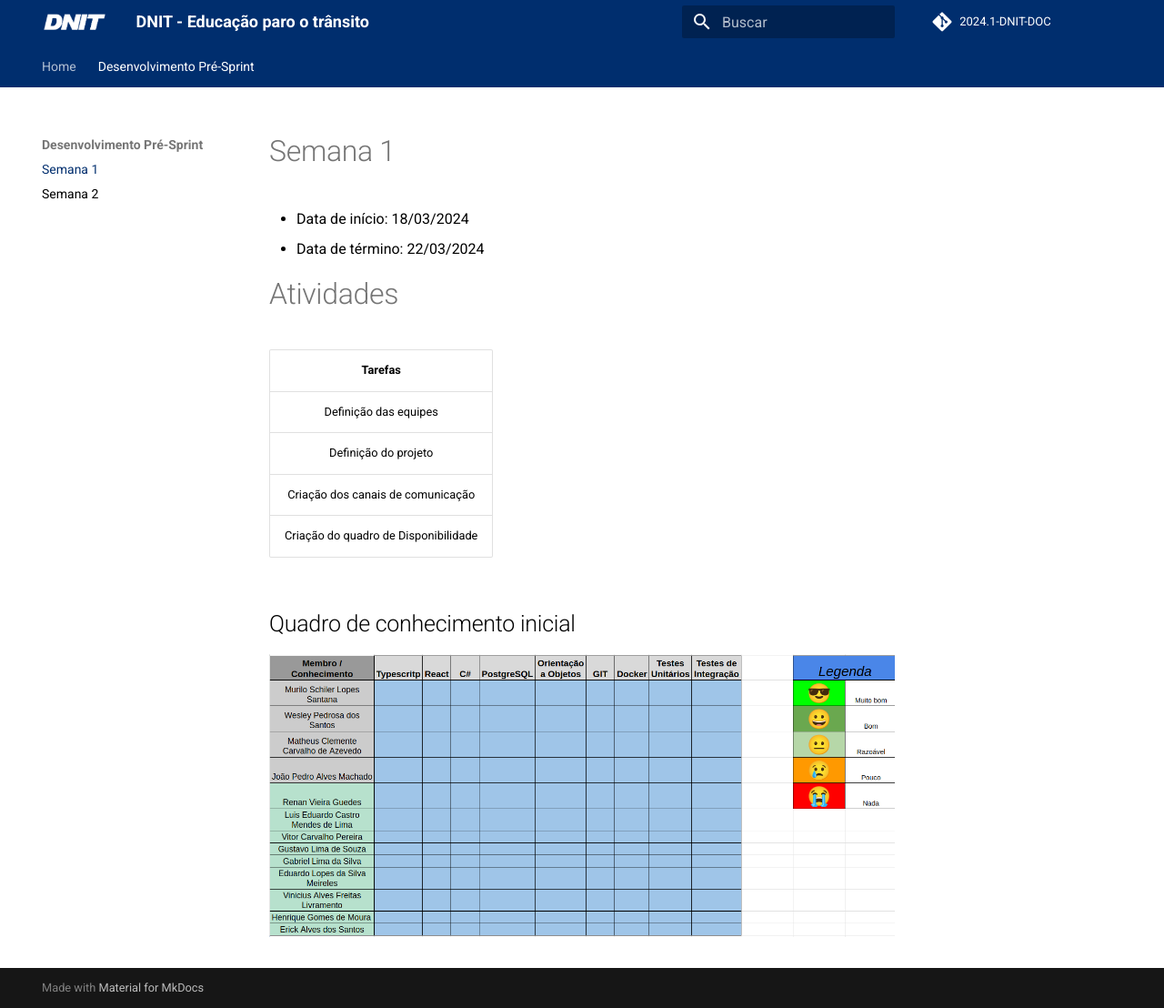
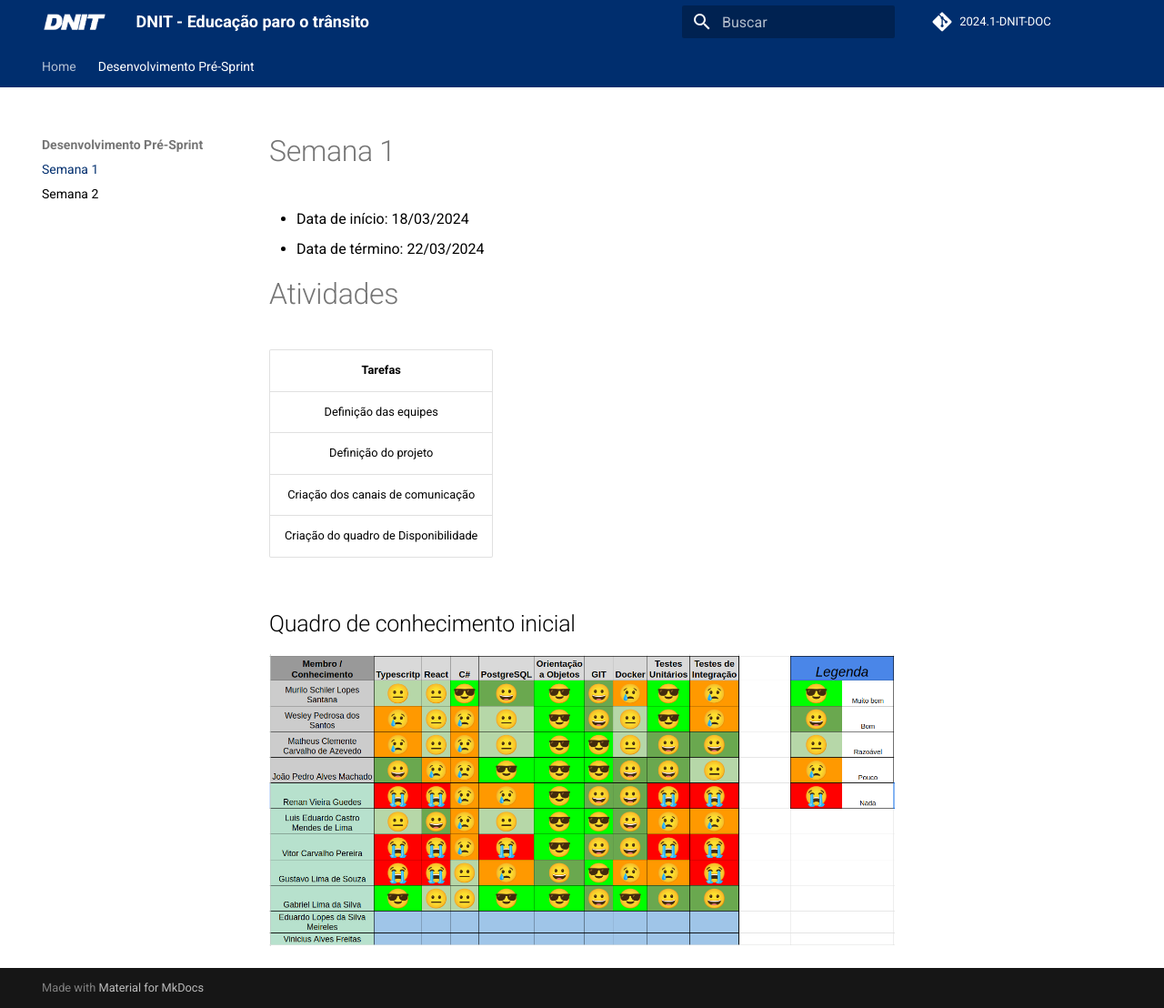
Before and after one commit to fga-eps-mds/2024.1-Dnit-DOC, an MkDocs documentation site: the page built from docs/desenvolvimento/semana1.md, in a window 1280 px wide and 1108 px high. Shown: the whole window at 91% size. Built offline with MkDocs 1.6.1 and Material for MkDocs 9.7.7, drawn with Linux system fonts in a browser that asks for light colours; comment, search, counter and statistics services are not loaded.

Commit message:
Quadro de conhecimento

```diff
--- a/docs/desenvolvimento/semana1.md
+++ b/docs/desenvolvimento/semana1.md
@@ -14,4 +14,4 @@
 
 ## Quadro de conhecimento inicial
 
-![Quadro de conhecimento](../assets/quadro-conhecimento/quadro_conhecimentos_semana1.png)
+![Quadro de conhecimento](../assets/quadro-conhecimento/quadro_conhecimentos_semana2.png)
```
